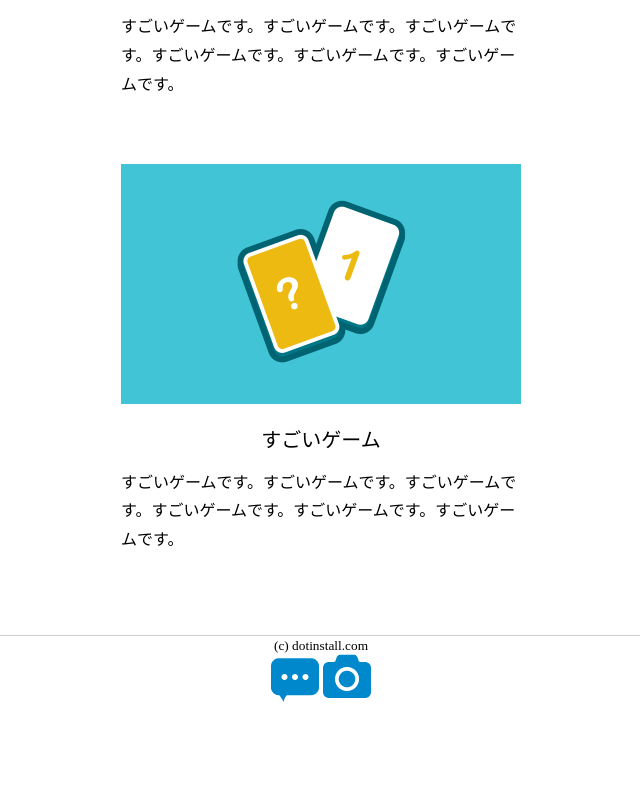
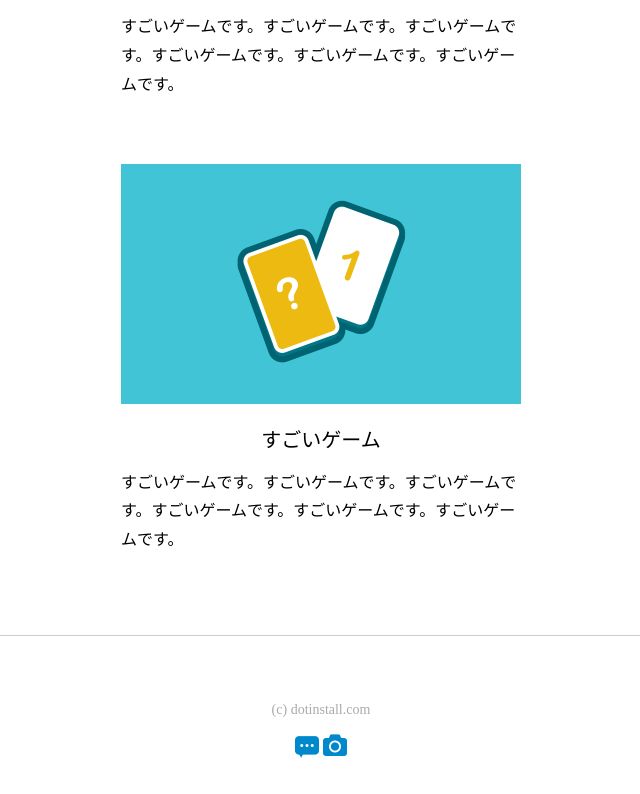
Before and after one commit to umedanaoyuki/copy-coding1, a plain HTML site: page index.html in a window 1280 px wide. Shown: the part 1225-2019 px from the top of the page, without its empty margins (319-959 px from the left). Before the commit the page ends 1931 px from the top, so only its background shows below. Drawn offline with Linux system fonts and the light colour scheme.

Commit message:
footer模写完了

```diff
--- a/index.html
+++ b/index.html
@@ -42,8 +42,8 @@
     (c) dotinstall.com
     </small>
     <address>
-      <a href="#" target="_blank"><img src="sns-1.png" alt="sns icon"></a>
-      <a href="#" target="_blank"><img src="sns-2.png" alt="sns icon"></a>
+      <a href="#" target="_blank"><img src="sns-1.png" alt="sns icon" width="24" height="24"></a>
+      <a href="#" target="_blank"><img src="sns-2.png" alt="sns icon" width="24" height="24"></a>
     </address>
   </footer>
 </body>
--- a/style.css
+++ b/style.css
@@ -43,7 +43,6 @@ section p {
 }
 
 section {
-
   width: 400px;
   margin: 64px auto 0;
 }
@@ -51,4 +50,18 @@ section {
 footer {
   border-top: 1px solid #CCC;
   text-align: center;
+  padding: 64px 0;
 }
+
+ small {
+   font-size: 14px;
+   color: #aaa;
+ }
+
+ a:hover {
+   opacity: 0.7;
+ }
+
+ address {
+   margin-top: 16px;
+ }
```
